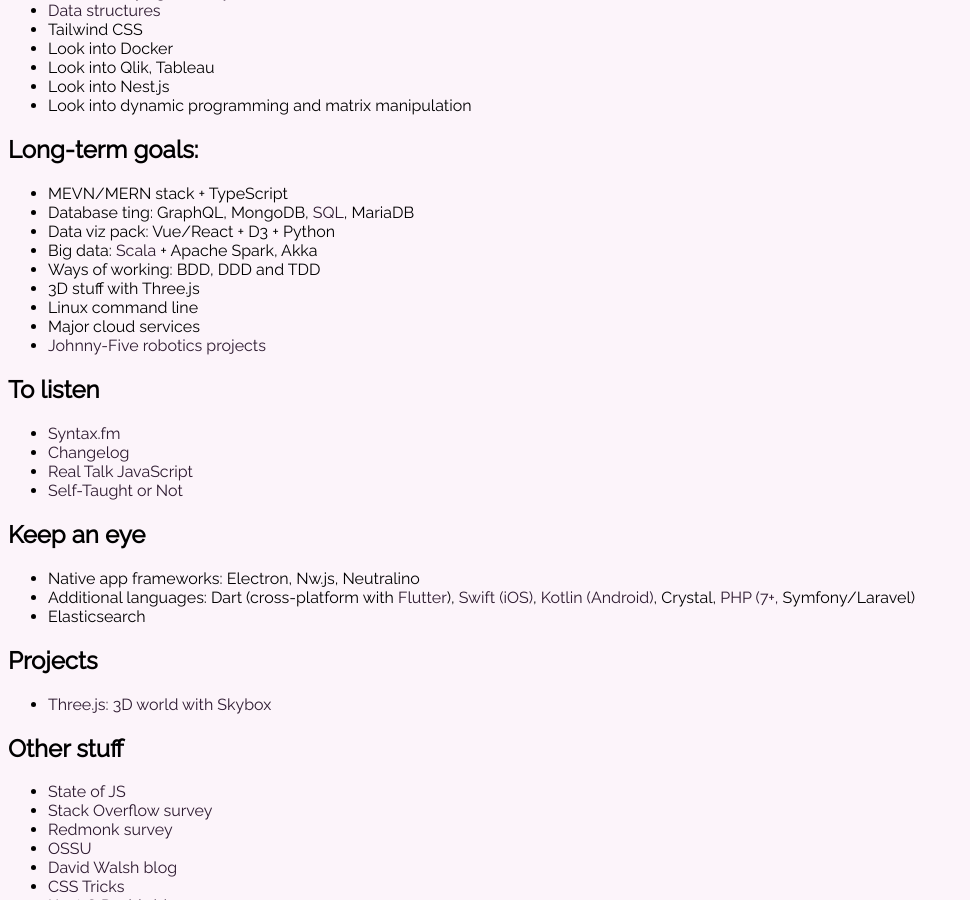
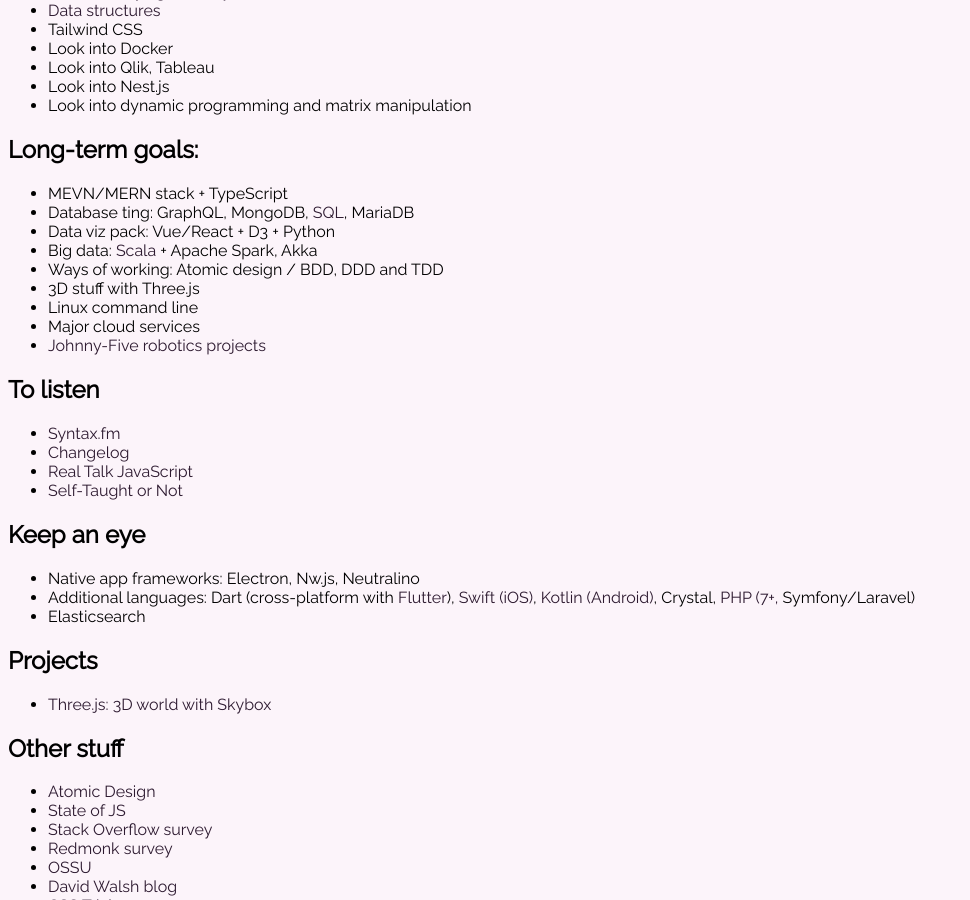
Before and after one commit to neliraituri/neliraituri.github.io, a Jekyll site: the page index.html, which Jekyll copies as it is, in a window 1280 px wide and 900 px high, scrolled down 1694 px. Shown: the whole window, without its empty margins (0-970 px from the left). Built offline with Jekyll 4.4.1, drawn with Linux system fonts in a browser that asks for light colours.

Commit message:
Atomic add

```diff
--- a/index.html
+++ b/index.html
@@ -108,7 +108,7 @@
       <li>Database ting: GraphQL, MongoDB, <a href="https://sqlbolt.com/">SQL</a>, MariaDB</li>
       <li>Data viz pack: Vue/React + D3 + Python</li>
       <li>Big data: <a href="https://www.coursera.org/learn/progfun1">Scala</a> + Apache Spark, Akka</li>
-      <li>Ways of working: BDD, DDD and TDD</li>
+      <li>Ways of working: Atomic design / BDD, DDD and TDD</li>
       <li>3D stuff with Three.js</li>
       <li>Linux command line</li>
       <li>Major cloud services</li>
@@ -136,6 +136,7 @@
       </ul>
   <h2>Other stuff</h2>
     <ul>
+      <li><a href="https://atomicdesign.bradfrost.com/chapter-1/">Atomic Design</a></li>
       <li><a href="https://stateofjs.com/">State of JS</a></li>
       <li><a href="https://insights.stackoverflow.com/survey/2019">Stack Overflow survey</a></li>
       <li><a href="https://redmonk.com/sogrady/2020/02/28/language-rankings-1-20/">Redmonk survey</a></li>
```
